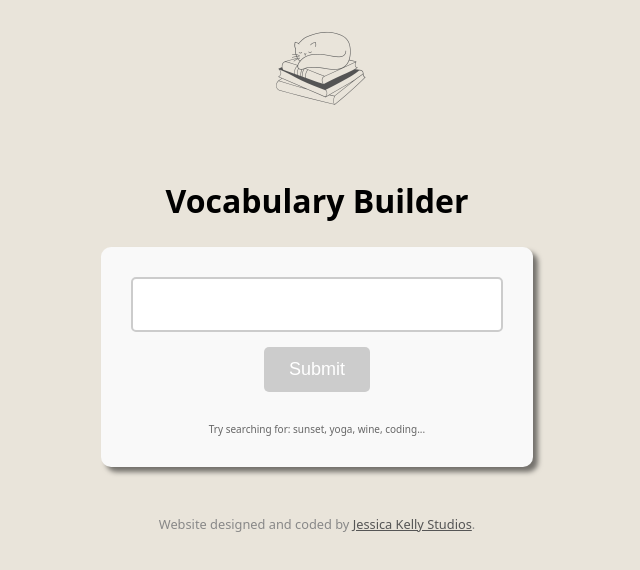
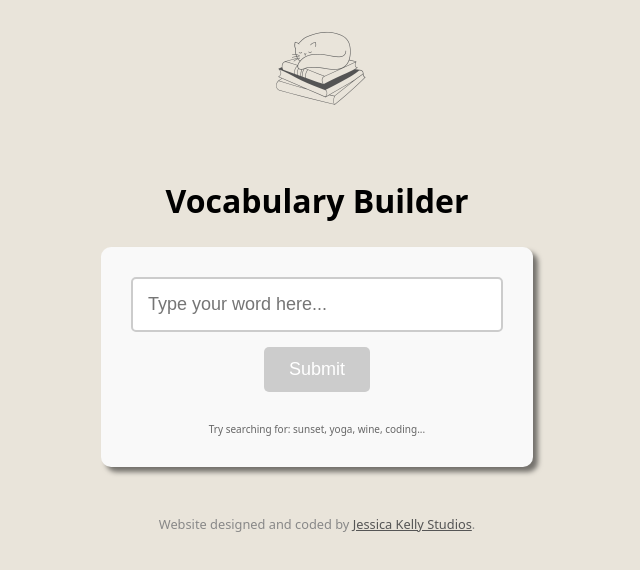
Before and after one commit to kessjelly/dictionary-project, a React (Vite) app in the folder vite-project/: page / in a window 1280 px wide. Shown: the top 570 px of the page, without its empty margins (323-963 px from the left). Built offline with nearby package versions, Linux system fonts and the light colour scheme.

Commit message:
Updated the placeholder for the form

```diff
--- a/vite-project/src/Dictionary.jsx
+++ b/vite-project/src/Dictionary.jsx
@@ -31,6 +31,7 @@ export default function Dictionary() {
           className="input-form"
           value={keyword}
           onChange={handleKeywordChange}
+          placeholder="Type your word here..."
         />
         <input type="submit" className="submit-button" />
         <p className="hint">
```
